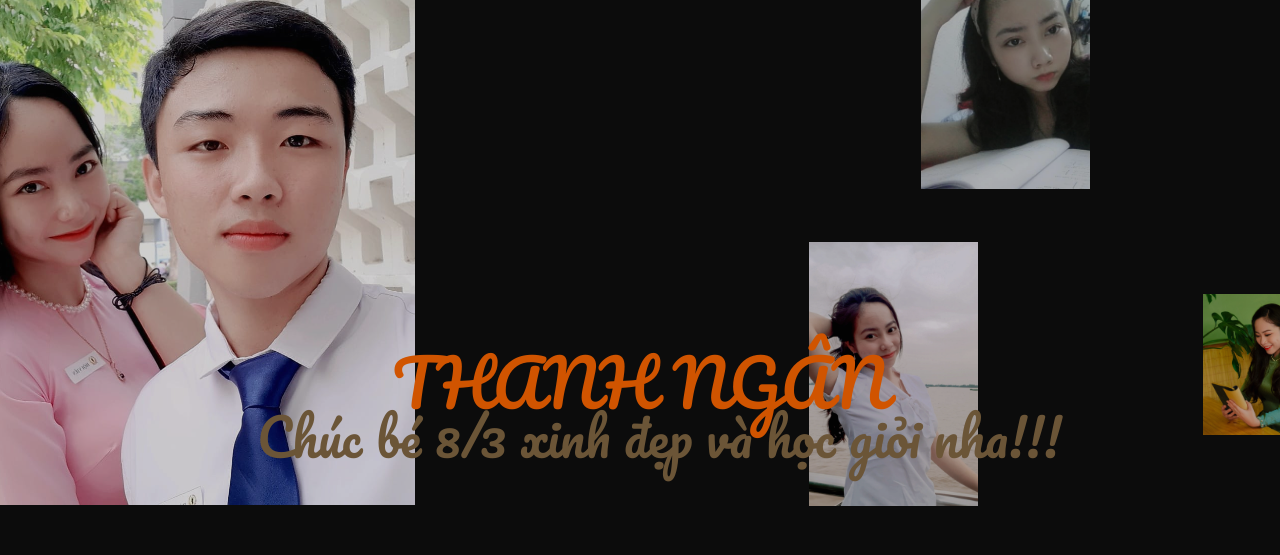
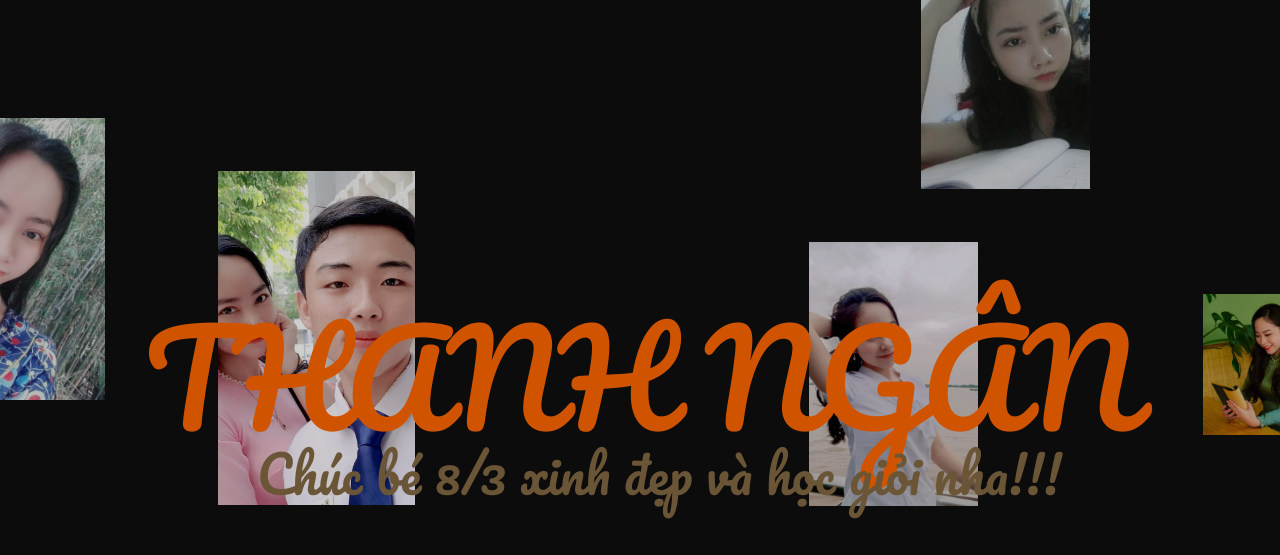
Before and after one commit to Luonggibaoace/WOMENDAY, a plain HTML site: page index.html in a window 1280 px wide. Shown: the top 555 px of the page. Drawn offline with Linux system fonts and the light colour scheme; a web font is replaced by a local one.

Commit message:
Update style.css

```diff
--- a/style.css
+++ b/style.css
@@ -217,7 +217,7 @@ a:focus {
 /* Shorthand grid-area: grid-row-start / grid-column-start / grid-row-end / grid-column-end */
 
 .pos-1 {
-	grid-area: 1 / 1 / 1 / 1;
+	grid-area: 10 / 1 / 26 / 7;
 }
 
 .pos-2 {
@@ -229,7 +229,7 @@ a:focus {
 }
 
 .pos-4 {
-	grid-area: 1 / 1 / 32 / 18;
+	grid-area: 13 / 11 / 32 / 18;
 }
 
 .pos-5 {
@@ -258,9 +258,9 @@ a:focus {
 
 .content__title {
 	font-family: myFont;
-	font-weight: 200;
-	font-size: 5vw;
-	margin: 5px 0;
+	font-weight: 400;
+	font-size: 10vw;
+	margin: 10px 0;
 	line-height: 1;
 	position: relative;
 }
```
